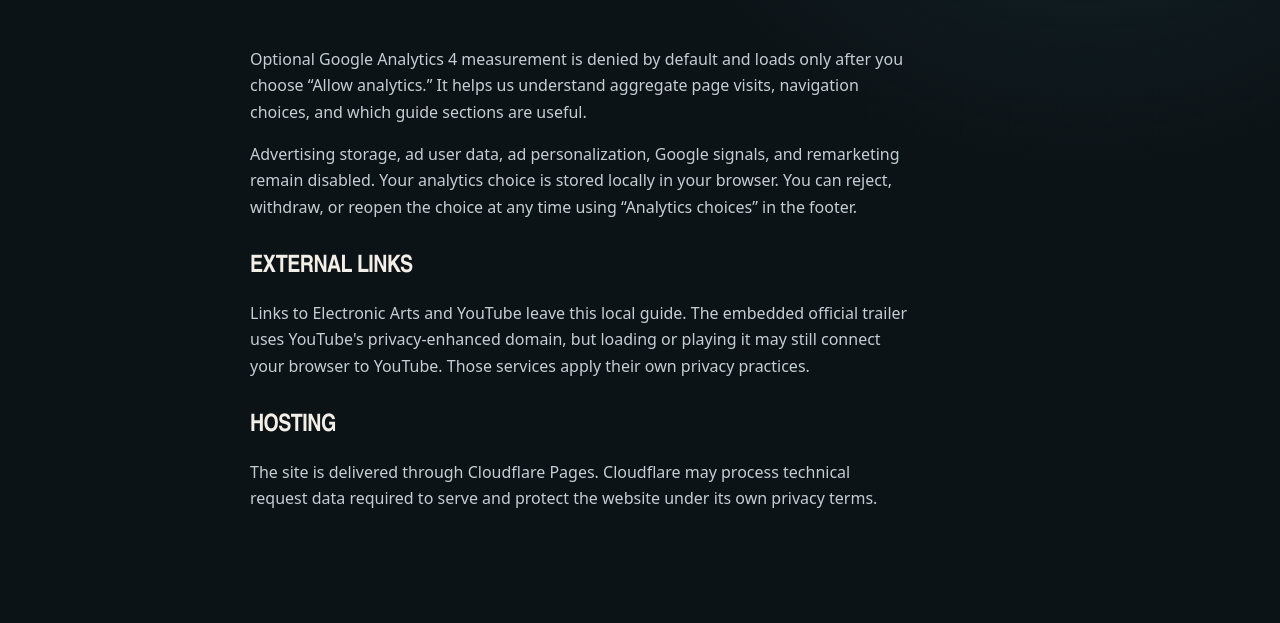
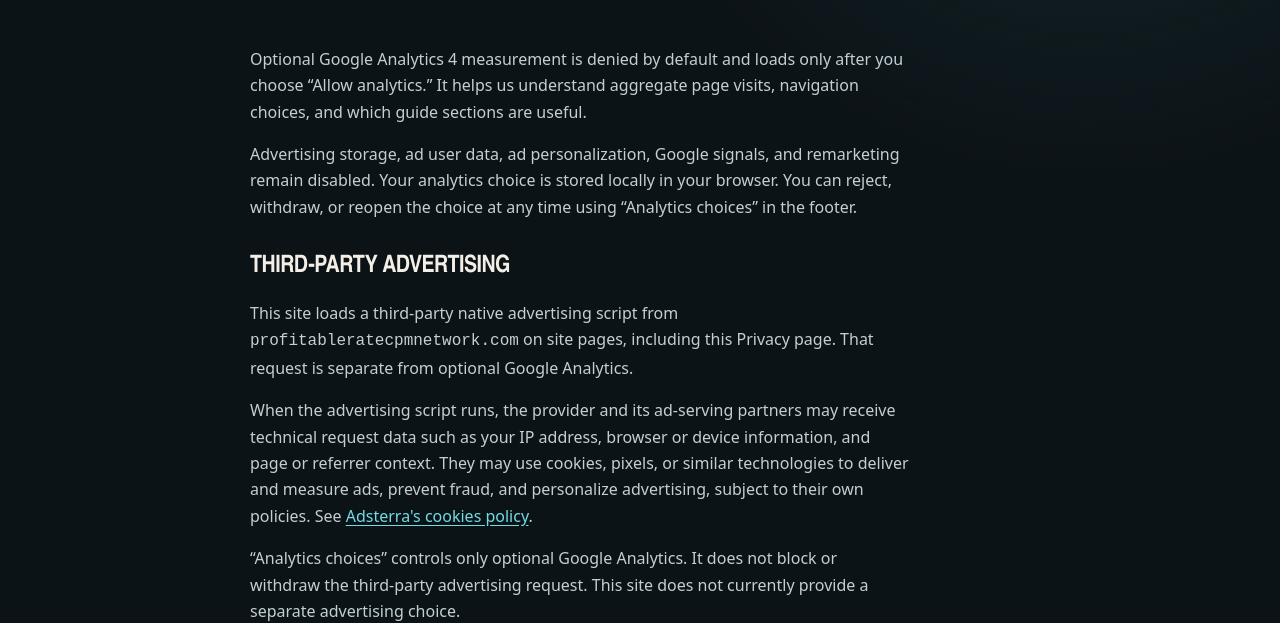
Before and after one commit to jazfox-cloud/zerocompanytactics, an Astro site: page /privacy in a window 1280 px wide. Shown: the part 336-959 px from the top of the page. Built offline with nearby package versions, Linux system fonts and the light colour scheme; Astro itself is replaced by a stand-in of ours.

Commit message:
Disclose third-party advertising on privacy page

```diff
--- a/scripts/scan-project-residue.mjs
+++ b/scripts/scan-project-residue.mjs
@@ -17,6 +17,7 @@ const allowedHosts = new Set([
   'www.youtube-nocookie.com',
   'www.googletagmanager.com',
   'pl31149274.profitableratecpmnetwork.com',
+  'adsterra.com',
   'www.sitemaps.org',
   'www.w3.org',
 ]);
--- a/src/pages/privacy/index.astro
+++ b/src/pages/privacy/index.astro
@@ -7,6 +7,10 @@ import BaseLayout from '../../layouts/BaseLayout.astro';
     <h1>Privacy</h1>
     <p>Optional Google Analytics 4 measurement is denied by default and loads only after you choose “Allow analytics.” It helps us understand aggregate page visits, navigation choices, and which guide sections are useful.</p>
     <p>Advertising storage, ad user data, ad personalization, Google signals, and remarketing remain disabled. Your analytics choice is stored locally in your browser. You can reject, withdraw, or reopen the choice at any time using “Analytics choices” in the footer.</p>
+    <h2>Third-party advertising</h2>
+    <p>This site loads a third-party native advertising script from <code>profitableratecpmnetwork.com</code> on site pages, including this Privacy page. That request is separate from optional Google Analytics.</p>
+    <p>When the advertising script runs, the provider and its ad-serving partners may receive technical request data such as your IP address, browser or device information, and page or referrer context. They may use cookies, pixels, or similar technologies to deliver and measure ads, prevent fraud, and personalize advertising, subject to their own policies. See <a href="https://adsterra.com/cookies/" rel="noreferrer">Adsterra's cookies policy</a>.</p>
+    <p>“Analytics choices” controls only optional Google Analytics. It does not block or withdraw the third-party advertising request. This site does not currently provide a separate advertising choice.</p>
     <h2>External links</h2>
     <p>Links to Electronic Arts and YouTube leave this local guide. The embedded official trailer uses YouTube's privacy-enhanced domain, but loading or playing it may still connect your browser to YouTube. Those services apply their own privacy practices.</p>
     <h2>Hosting</h2>
```
Also changed, not shown: tests/residue.test.mjs (+1 -0 lines), tests/shell.test.mjs (+12 -0 lines).
